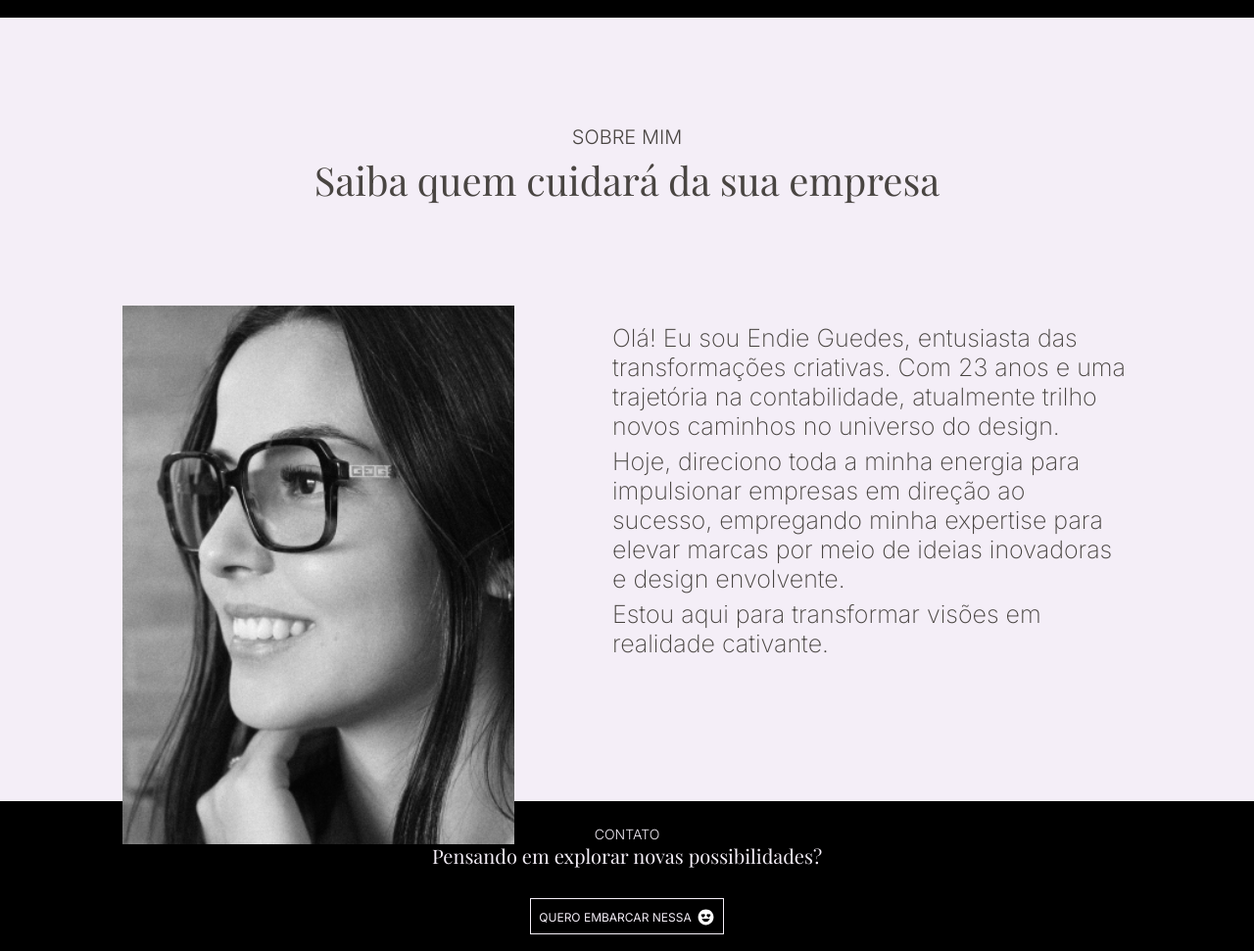
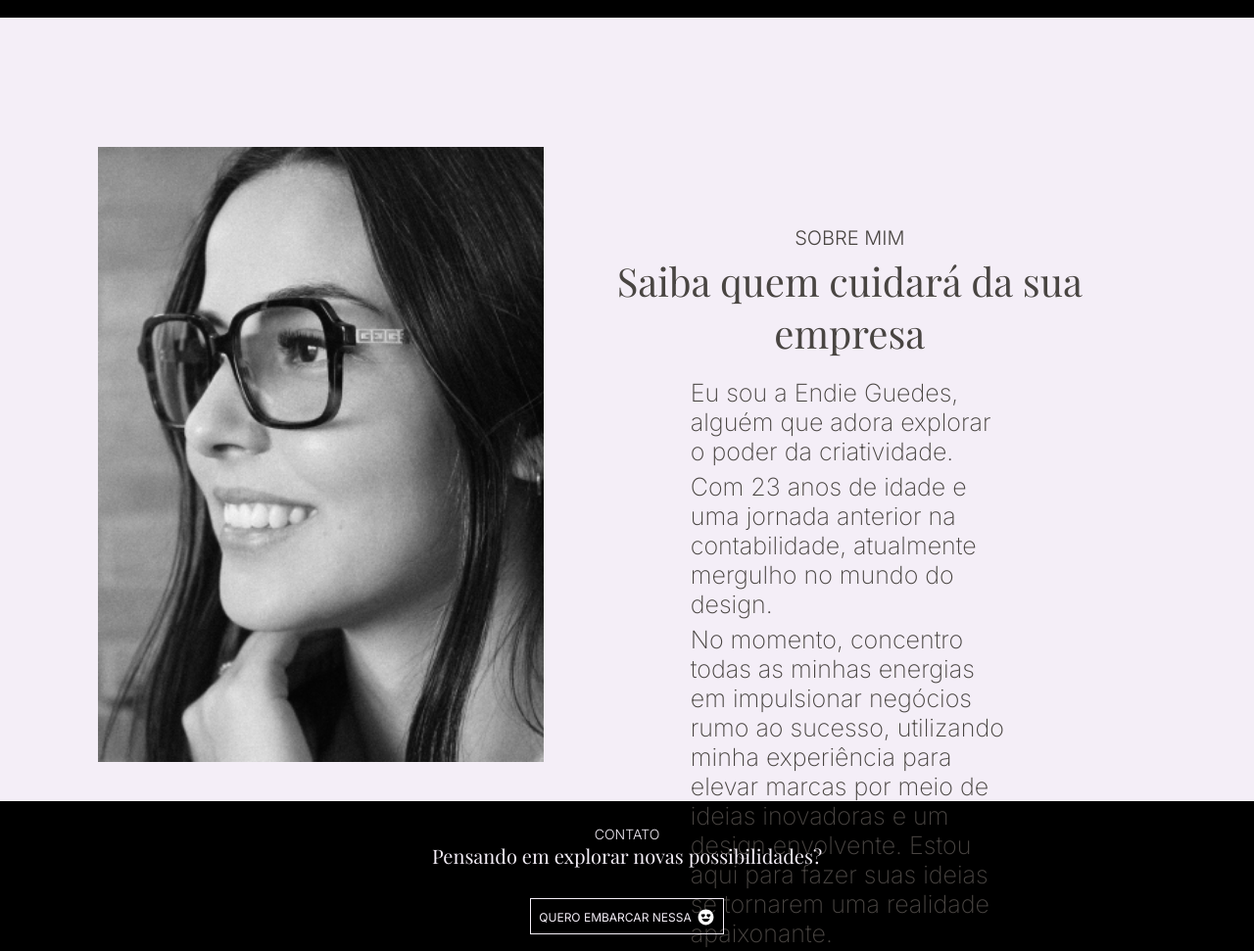
Before and after one commit to richardmezzomo/EndieGuedesDesigner, a plain HTML site: page index.html in a window 1280 px wide. Shown: the part 2400-3371 px from the top of the page at 98% size. Drawn offline with nearby package versions, Linux system fonts and the light colour scheme.

Commit message:
style: about section

```diff
--- a/index.html
+++ b/index.html
@@ -187,24 +187,24 @@
   </section>
   <section id="about">
     <div class="wrapper">
-      <header>
-        <h2>SOBRE MIM</h2>
-        <h1>Saiba quem cuidará da sua empresa</h1>
-      </header>
-      <div class="content">
+      <div class="container">
+        <header>
+          <h2>SOBRE MIM</h2>
+          <h1>Saiba quem cuidará da sua empresa</h1>
+        </header>
         <main>
           <p>
-            Olá! Eu sou Endie Guedes, entusiasta das transformações criativas. Com 23 anos e uma trajetória na contabilidade, atualmente trilho novos caminhos no universo do design.
+            Eu sou a Endie Guedes, alguém que adora explorar o poder da criatividade.
           <p>
-            Hoje, direciono toda a minha energia para impulsionar empresas em direção ao sucesso, empregando minha expertise para elevar marcas por meio de ideias inovadoras e design envolvente.
+            Com 23 anos de idade e uma jornada anterior na contabilidade, atualmente mergulho no mundo do design.
           </p>
           <p>
-            Estou aqui para transformar visões em realidade cativante.
+            No momento, concentro todas as minhas energias em impulsionar negócios rumo ao sucesso, utilizando minha experiência para elevar marcas por meio de ideias inovadoras e um design envolvente. Estou aqui para fazer suas ideias se tornarem uma realidade apaixonante.
           </p>
         </main>
-        <div class="img-sobre-mim">
+      </div>
+      <div class="img-sobre-mim">
           <img src="./assets/images/IMG_SOBRE_MIM.png" alt="">
-        </div>
       </div>
     </div>
   </section>
--- a/style.css
+++ b/style.css
@@ -818,38 +818,36 @@ ul {
   }
 
   #about .wrapper {
-    padding-top: calc(var(--nav-heigth) + 5rem);
+    padding: calc(var(--nav-heigth) + 7rem) 10rem 0;
+    width: 100vw;
     height: 100vh;
+    display: flex;
+    flex-direction: row-reverse;
+    justify-content: space-between;
   }
 
-  #about .wrapper header h2 {
-    font-size: 2rem;
+  #about .wrapper .container {
+    width: 100%;
+    padding-top: 8.3rem;
   }
 
-  #about .wrapper header h1 {
+  #about .wrapper .container  header h2 {
+    font-size: 2rem;
+
+  }
+
+  #about .wrapper .container  header h1 {
     font-size: 4rem;
   }
 
-  #about .wrapper .content {
-    display: flex;
-    flex-direction: row-reverse;
-    justify-content: center;
-    gap: 10rem;
-    padding: 10rem;
+  #about .wrapper  main  {
+    display: inline-flex;
+    width: 100%;
+
   }
 
-  #about .wrapper .content main {
-    min-width: 40rem;
-  }
-
-  #about .wrapper .content .img-sobre-mim img {
-    width: 40rem;
-    height: 55rem;
-  }
-
-  #about .wrapper main p {
+  #about .wrapper .container main p {
     font-size: 2.5rem;
-    max-width: 65rem;
   }
 
 
@@ -863,4 +861,5 @@ ul {
 
 
 
+
 }
```
Also changed, not shown: 1 other file.
